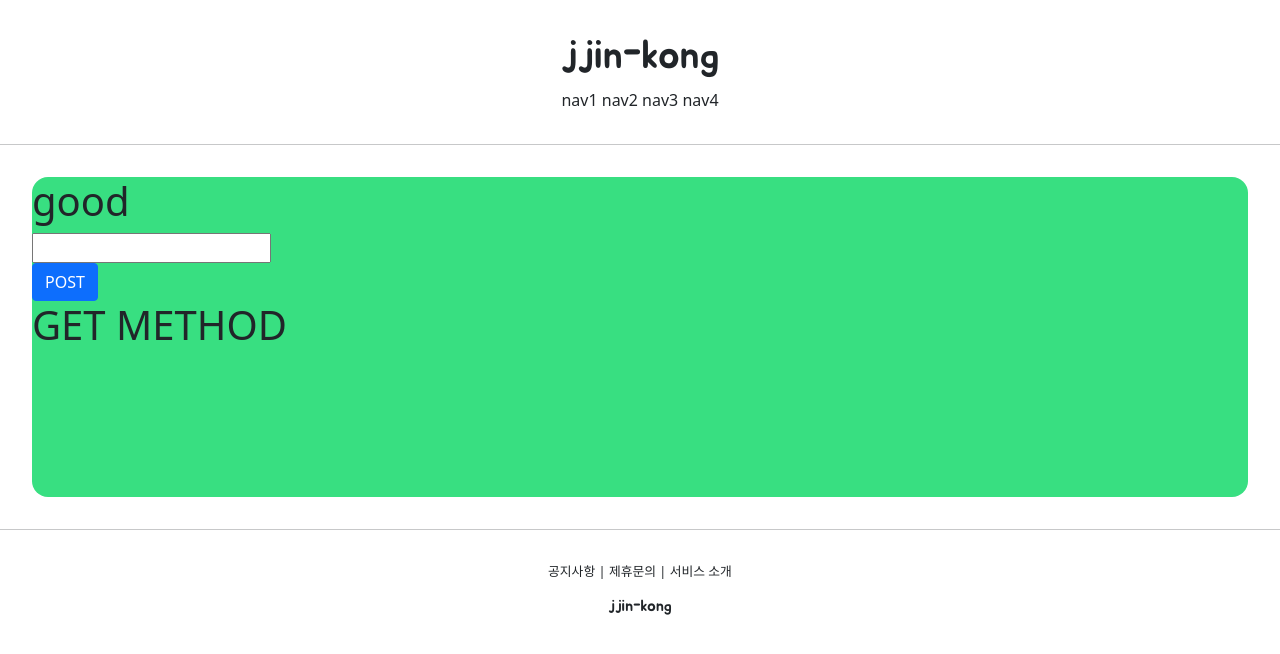
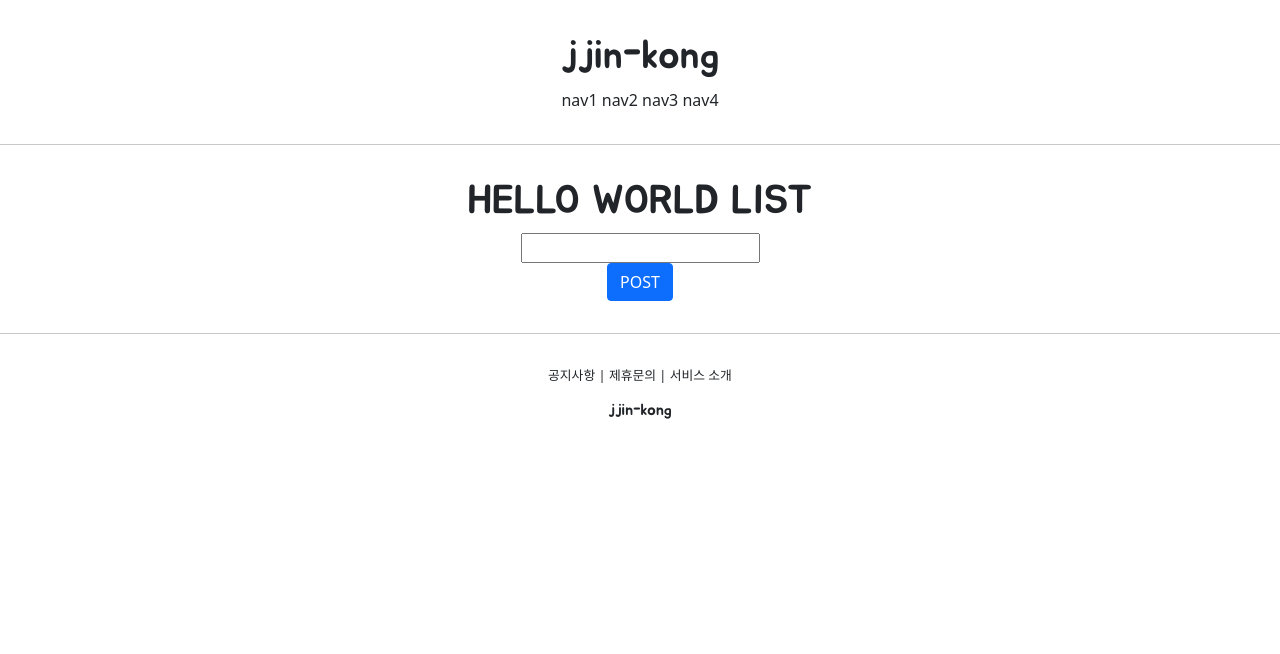
Before and after one commit to JJingu/jjinkong, a Django app: page /accounts/hello_world/ in a window 1280 px wide. Shown: the top 654 px of the page. Run offline with Django 4.2, Linux system fonts and the light colour scheme.

Commit message:
django course 17 commit

```diff
--- a/accountapp/templates/accountapp/hello_world.html
+++ b/accountapp/templates/accountapp/hello_world.html
@@ -2,25 +2,26 @@
 
 {% block content %}
 
-    <div style="height: 20rem; background-color: #38df81; border-radius: 1rem; margin: 2rem">
-        <h1>
-            good
+    <div style="border-radius: 1rem; margin: 2rem; text-align: center;">
+        <h1 style="font-family: 'Jua', sans-serif;">
+            HELLO WORLD LIST
         </h1>
 
         <form action="/accounts/hello_world/" method="post">
-
+            {% csrf_token %}
             <div>
                 <input type="text" name="hello_world_input">
             </div>
-            {% csrf_token %}
             <div>
                 <input type="submit" class="btn btn-primary" value="POST">
             </div>
         </form>
 
+        {% if hello_world_output %}
         <h1>
-            {{ text }}
+            {{ hello_world_output.text }}
         </h1>
+        {% endif %}
 
     </div>
 
--- a/accountapp/views.py
+++ b/accountapp/views.py
@@ -2,20 +2,23 @@ from django.shortcuts import render
 from django.http import HttpResponse, HttpResponseRedirect
 
 # Create your views here.
-
+from accountapp.models import HelloWorld
 
 
 def hello_world(request):
     if request.method == "POST":
-        return render(request, 'accountapp/hello_world.html', context={'text': 'POST METHOD'})
+
+        temp = request.POST.get('hello_world_input')
+
+        new_hello_world = HelloWorld()
+        new_hello_world.text = temp
+        new_hello_world.save()
+
+        return render(request, 'accountapp/hello_world.html', context={'hello_world_output': new_hello_world})
     else:
         return render(request, 'accountapp/hello_world.html', context={'text': 'GET METHOD'})
 
-    #     temp = request.POST.get('hello_world_input')
-    #
-    #     new_hello_world = HelloWorld()
-    #     new_hello_world.text = temp
-    #     new_hello_world.save()
+
     #
     #     return HttpResponseRedirect(reverse('accountapp:hello_world'))
     #
```
